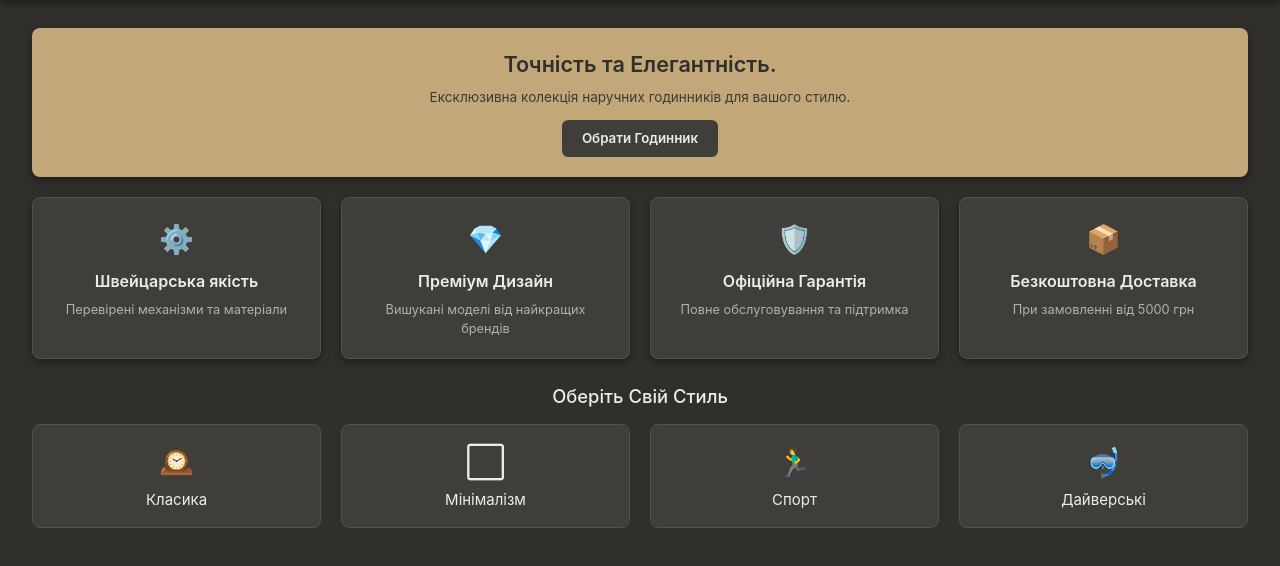
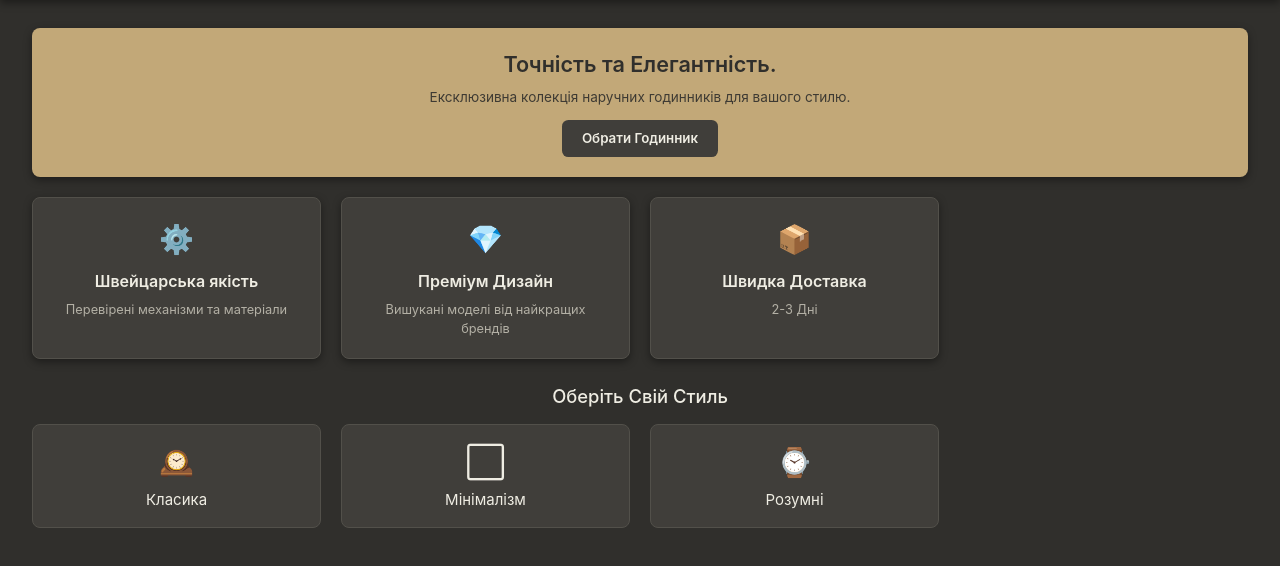
Before and after one commit to arizon173/telegram_shop, a plain HTML site: page index.html in a window 1280 px wide. Shown: the part 68-634 px from the top of the page. Drawn offline with Linux system fonts and the light colour scheme.

Commit message:
Update index.html

```diff
--- a/index.html
+++ b/index.html
@@ -36,34 +36,30 @@
                 <p>Вишукані моделі від найкращих брендів</p>
             </div>
             <div class="feature-card">
-                <div class="feature-icon">🛡️</div> <h3>Офіційна Гарантія</h3>
-                <p>Повне обслуговування та підтримка</p>
-            </div>
-            <div class="feature-card">
-                <div class="feature-icon">📦</div> <h3>Безкоштовна Доставка</h3>
-                <p>При замовленні від 5000 грн</p>
+                <div class="feature-icon">📦</div> <h3>Швидка Доставка</h3>
+                <p>2-3 Дні</p>
             </div>
         </div>
 
         <div class="promo-section">
     <h2>Оберіть Свій Стиль</h2>
     <div class="category-previews">
+
         <div class="category-preview" data-category="Класика">
             <div class="preview-icon">🕰️</div>
             <span>Класика</span>
         </div>
+
         <div class="category-preview" data-category="Мінімалізм">
             <div class="preview-icon">⬜</div>
             <span>Мінімалізм</span>
         </div>
-                <div class="category-preview" data-category="Спорт">
-                    <div class="preview-icon">🏃‍♂️</div>
-                    <span>Спорт</span>
+
+        <div class="category-preview" data-category="Смарт">
+            <div class="preview-icon">⌚</div>
+            <span>Розумні</span>
         </div>
-                <div class="category-preview" data-category="Дайверські">
-                    <div class="preview-icon">🤿</div>
-                    <span>Дайверські</span>
-                </div>
+
     </div>
 </div>
     </div>
@@ -76,12 +72,14 @@
 
         <div class="categories-scroll">
             <div class="categories">
-                <div class="category-btn active" data-category="all">Всі моделі</div>
-                <div class="category-btn" data-category="Класика">Класика</div>
-                <div class="category-btn" data-category="Мінімалізм">Мінімалізм</div>
-                <div class="category-btn" data-category="Спорт">Спортивні</div>
-                <div class="category-btn" data-category="Дайверські">Дайверські</div>
-                <div class="category-btn" data-category="Смарт">Смарт-годинники</div>
+    <div class="category-btn active" data-category="all">Всі товари</div>
+
+    <div class="category-btn" data-category="Класика">Класика 🕰️</div>
+
+    <div class="category-btn" data-category="Мінімалізм">Мінімалізм ⬜</div>
+
+    <div class="category-btn" data-category="Смарт">Смарт ⌚</div>
+
     </div>
         </div>
 
```
Lines whose indentation alone changed are shown as unchanged.
